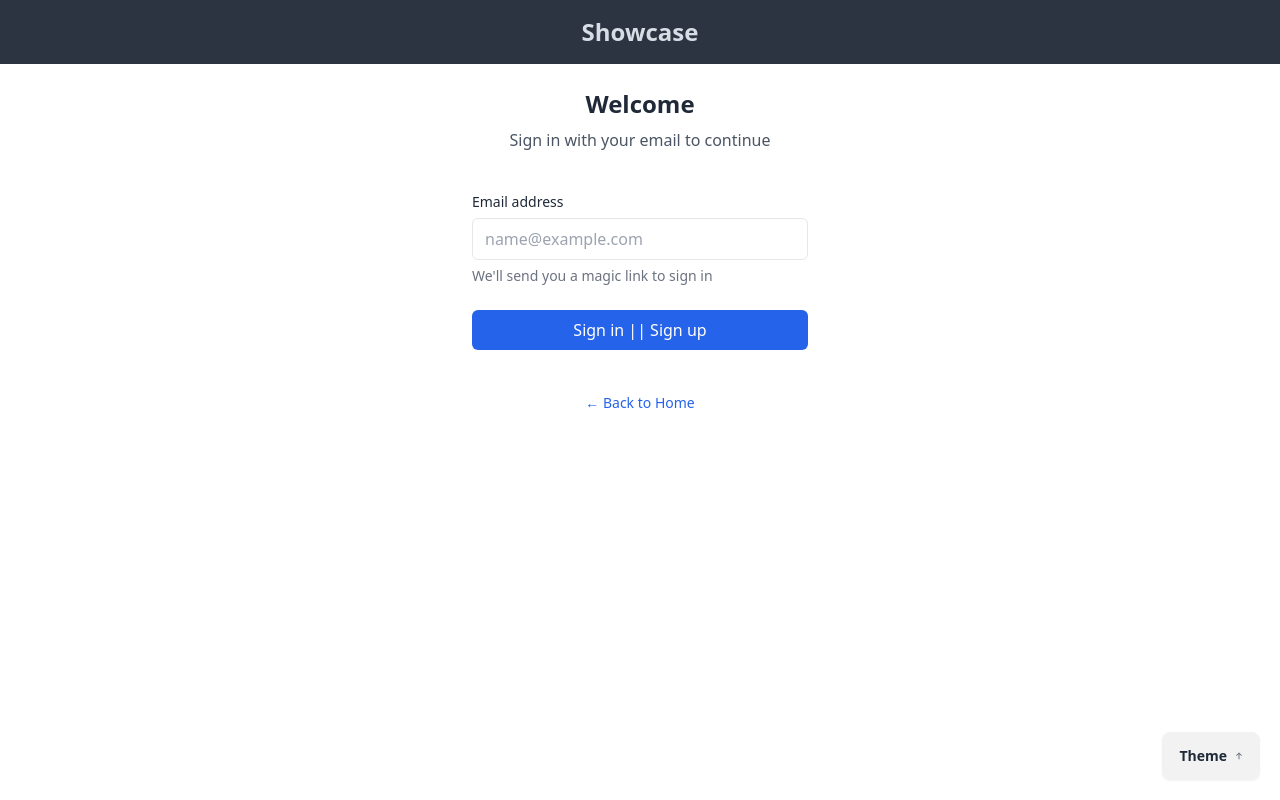
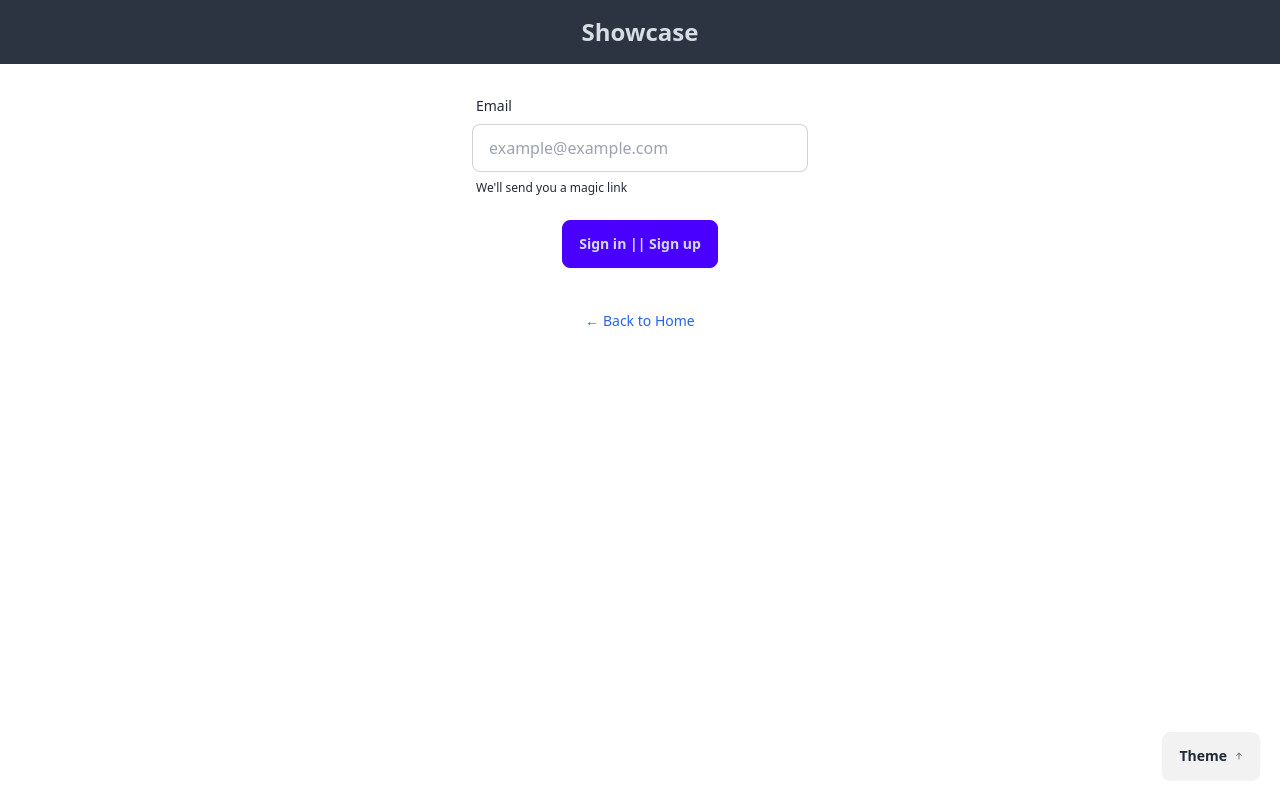
Before and after one commit to slashtechno/showcase, a SvelteKit app in the folder frontend/: page /login in a window 1280 px wide. Built offline with nearby package versions, Linux system fonts and the light colour scheme; what @hey-api/client-fetch would draw is missing.

Commit message:
feat: style login page

```diff
--- a/frontend/src/routes/login/+page.svelte
+++ b/frontend/src/routes/login/+page.svelte
@@ -12,6 +12,7 @@
 
   let isLoading = $state(false);
   let showSignupFields = $state(false);
+  // let showSignupFields = $state(true); // ONLY FOR DEBUGGING
   // TODO: consolidate these into a single object
   let email = $state("");
   let first_name = $state("");
@@ -56,13 +57,10 @@
         last_name,
         mailing_address,
       };
-      const { error } = await UsersService.createUserUsersPost({
+      await UsersService.createUserUsersPost({
         body: userPayload,
-        throwOnError: false,
+        throwOnError: true,
       });
-      if (error) {
-        handleError(error);
-      }
       toast(`Magic link sent to ${email}`);
       // Clear values
       email = "";
@@ -80,7 +78,8 @@
     try {
       // AuthService.verifyTokenVerifyGet({query: {token}} as VerifyTokenVerifyGetData).then((response) => {
       const { data, error } = await AuthService.verifyTokenVerifyGet({
-        query: { token }, throwOnError: false,
+        query: { token },
+        throwOnError: false,
       });
       if (error) {
         handleError(error);
@@ -133,96 +132,76 @@
       </button>
     </div>
   {:else}
-    <div class="text-center">
-      <h2 class="text-2xl font-bold mb-2">Welcome</h2>
-      <p class="text-gray-600 mb-4">Sign in with your email to continue</p>
+  <form onsubmit={login} class="space-y-4">
+    <div class="form-control">
+      <label for="email" class="label">
+        <span class="label-text">Email</span>
+      </label>
+      <input
+        id="email"
+        type="email"
+        class="input input-bordered grow"
+        bind:value={email}
+        placeholder="example@example.com"
+      />
+      <label class="label" for="email">
+        <span class="label-text-alt">We'll send you a magic link</span>
+      </label>
     </div>
 
-    <form onsubmit={login} class="space-y-4">
-      <!-- <form onsubmit={preventDefault(login)} class="space-y-4"> -->
-      <div class="grid gap-2">
-        <div class="grid gap-1.5">
-          <label class="text-sm font-medium" for="email"> Email address </label>
-          <input
-            id="email"
-            placeholder="name@example.com"
-            type="email"
-            autocomplete="off"
-            disabled={isLoading}
-            bind:value={email}
-            class="w-full px-3 py-2 border rounded-md"
-          />
-          <p class="text-sm text-gray-500">
-            We'll send you a magic link to sign in
-          </p>
-        </div>
     {#if showSignupFields}
-          <div class="grid gap-1.5">
-            <label class="text-sm font-medium" for="first_name">
-              First Name
+      <div class="form-control">
+        <label for="first_name" class="label">
+          <span class="label-text">First Name</span>
         </label>
         <input
           id="first_name"
-              placeholder="First Name"
           type="text"
-              autocomplete="off"
-              disabled={isLoading}
+          class="input input-bordered grow"
+          placeholder="Abc"
           bind:value={first_name}
-              class="w-full px-3 py-2 border rounded-md"
         />
       </div>
-          <div class="grid gap-1.5">
-            <label class="text-sm font-medium" for="last_name">
-              Last Name
+
+      <div class="form-control">
+        <label for="last_name" class="label">
+          <span class="label-text">Last Name</span>
         </label>
         <input
           id="last_name"
-              placeholder="Last Name"
           type="text"
-              autocomplete="off"
-              disabled={isLoading}
+          class="input input-bordered grow"
+          placeholder="Xyz"
           bind:value={last_name}
-              class="w-full px-3 py-2 border rounded-md"
         />
       </div>
-          <div class="grid gap-1.5">
-            <label class="text-sm font-medium" for="mailing_address">
-              Mailing Address
+
+      <div class="form-control">
+        <label for="mailing_address" class="label">
+          <span class="label-text">Mailing Address</span>
         </label>
         <input
           id="mailing_address"
-              placeholder="Mailing Address"
           type="text"
-              autocomplete="off"
-              disabled={isLoading}
+          class="input input-bordered grow"
+          placeholder="1234 Elm St, Springfield, IL 62701"
           bind:value={mailing_address}
-              class="w-full px-3 py-2 border rounded-md"
         />
       </div>
     {/if}
-        <div class="flex justify-center mt-4">
+    <div class="flex justify-center">
       <button
-            type="button"
-            onclick={showSignupFields ? signupAndLogin : login}
+        type="submit"
+        class="btn btn-primary"
         disabled={isLoading}
-            class="w-full px-4 py-2 text-white bg-blue-600 rounded-md hover:bg-blue-700"
-          >
-            {#if isLoading}
-              <span class="loader mr-2"></span>
-            {/if}
-            <!-- {#if showSignupFields} -->
-            Sign in || Sign up
-            <!-- {:else} -->
-            <!-- Sign In with Email -->
-            <!-- {/if} -->
-          </button>
-        </div>
+      > Sign in || Sign up </button>
     </div>
   </form>
+
+  {/if}
   <div class="text-center mt-4">
     <a href="/" class="text-sm text-blue-600 hover:text-blue-800"
       >← Back to Home</a
     >
   </div>
-  {/if}
 </div>
```
Lines whose indentation alone changed are shown as unchanged.
